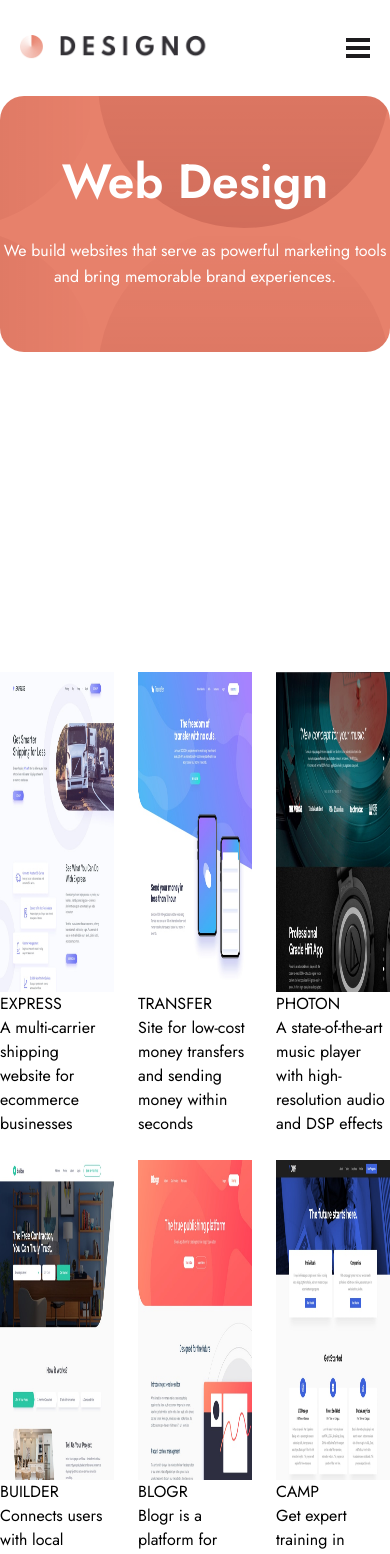
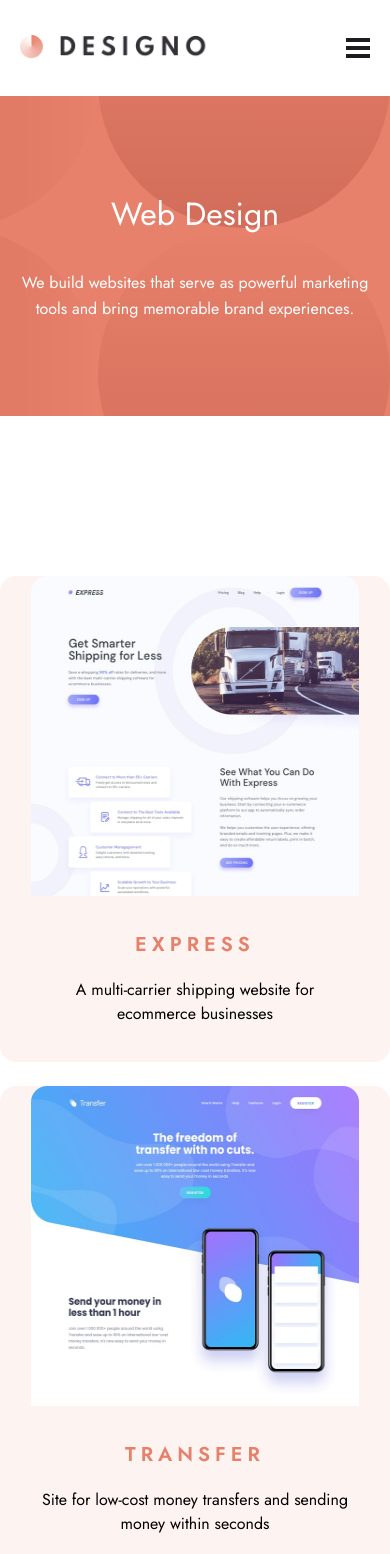
Before and after one commit to Oz996/Designo, a React (Vite) app: page /webdesign in a window 390 px wide. Shown: the top 1554 px of the page. Built offline with nearby package versions, Linux system fonts and the light colour scheme.

Commit message:
added responsiveness to webdesign sections

```diff
--- a/src/components/shared/Cards.tsx
+++ b/src/components/shared/Cards.tsx
@@ -6,14 +6,24 @@ const Cards = () => {
   const webdesign = location.pathname === "/webdesign";
 
   return (
-    <section className="w-full grid grid-cols-3 gap-6">
-      {WebDesignData.map((card) => (
-        <article key={card.title}>
-          <img src={card.image} alt="" className="w-[22rem] h-[20rem]" />
-          <h2>{card.title}</h2>
-          <p>{card.description}</p>
-        </article>
-      ))}
+    <section className="w-full grid lg:grid-cols-3 gap-6">
+      {webdesign &&
+        WebDesignData.map((card) => (
+          <article
+            key={card.title}
+            className="rounded-2xl bg-[#FDF3F0] flex flex-col sm:flex-row items-center lg:block"
+          >
+            <img
+              src={card.image}
+              alt={card.title}
+              className="w-[20.5rem] lg:w-[22rem] h-[20rem] rounded-t-2xl"
+            />
+            <div className="p-9 text-center space-y-5">
+              <h2 className="heading-sm text-peach">{card.title}</h2>
+              <p>{card.description}</p>
+            </div>
+          </article>
+        ))}
     </section>
   );
 };
--- a/src/pages/WebDesign.tsx
+++ b/src/pages/WebDesign.tsx
@@ -5,10 +5,12 @@ const WebDesign = () => {
   return (
     <>
       <Title>Web Design</Title>
-      <section className="h-[16rem] w-full bg-peach mb-[20rem] rounded-3xl bg-web-design-bg bg-no-repeat bg-[right_top_-10rem]">
+      <section className="h-[20rem] sm:h-[16rem] w-full bg-peach mb-[10rem] sm:rounded-3xl bg-web-design-bg bg-no-repeat bg-[right_top_-10rem]">
         <div className="flex flex-col justify-center items-center gap-8 text-center text-white h-full">
-          <h2 className="heading-lg capitalize">web design</h2>
-          <p className="body w-[25rem]">
+          <h2 className="heading-mobile sm:heading-lg capitalize">
+            web design
+          </h2>
+          <p className="body w-[90%] sm:w-[25rem]">
             We build websites that serve as powerful marketing tools and bring
             memorable brand experiences.
           </p>
```
